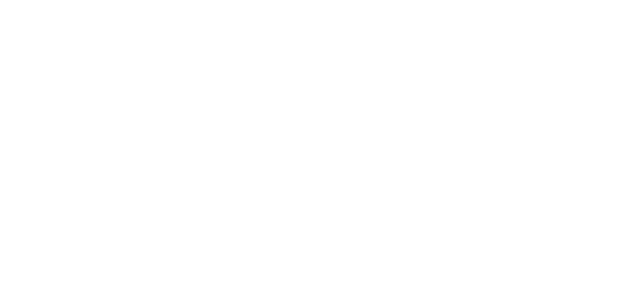
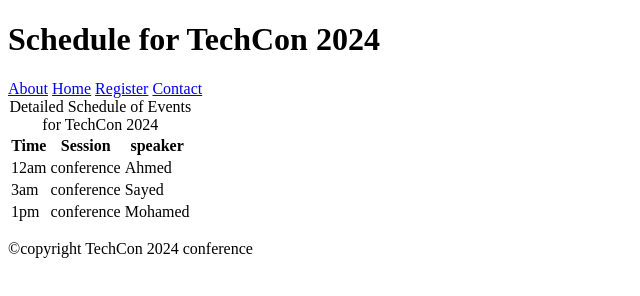
Before and after one commit to Sandscorpion98/TechCon_HTML, a plain HTML site: page techcon_website/schedule.html in a window 1280 px wide. Shown: the whole page, without its empty margins (0-640 px from the left). Drawn offline with Linux system fonts and the light colour scheme.

Commit message:
Added schedule.html

```diff
--- a/techcon_website/schedule.html
+++ b/techcon_website/schedule.html
@@ -3,9 +3,49 @@
 <head>
     <meta charset="UTF-8">
     <meta name="viewport" content="width=device-width, initial-scale=1.0">
-    <title>Document</title>
+    <title>Schedule for TechCon 2024</title>
 </head>
 <body>
-
+    <header>
+        <h1>Schedule for TechCon 2024</h1>
+        <nav>
+            <a href="about.html">About</a>
+            <a href="index.html">Home</a>
+            <a href="register.html">Register</a>
+            <a href="contact.html">Contact</a>
+        </nav>
+    </header>
+    <main>
+        <table>
+            <caption>Detailed Schedule of Events for TechCon 2024</caption>
+            <thead>
+                <tr>
+                    <th scope="row">Time</th>
+                    <th scope="row">Session</th>
+                    <th scope="row">speaker</th>
+                </tr>
+                <tbody>
+                    <tr>
+                        <td>12am</td>
+                        <td>conference</td>
+                        <td>Ahmed</td>
+                    </tr>
+                    <tr>
+                        <td>3am</td>
+                        <td>conference</td>
+                        <td>Sayed</td>
+                    </tr>
+                    <tr>
+                        <td>1pm</td>
+                        <td>conference</td>
+                        <td>Mohamed</td>
+                    </tr>
+                </tbody>
+            </thead>
+        </table>
+    </main>
+    <footer>
+        <p>&copy;copyright TechCon 2024 conference</p>
+    </footer>
 </body>
 </html>
```
Also changed, not shown: techcon_website/index.html (+0 -1 lines).
